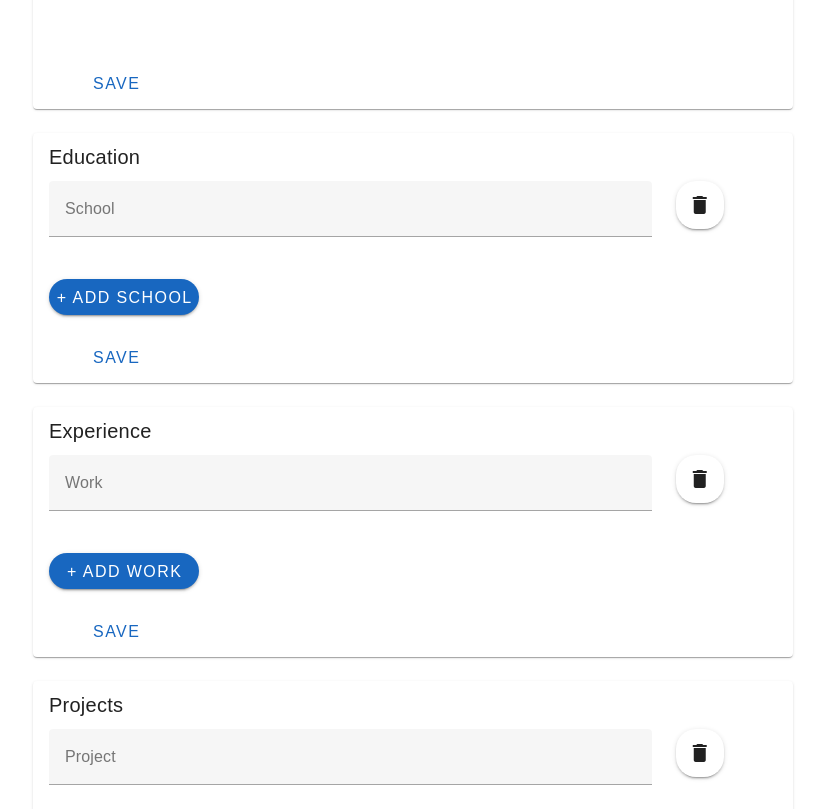
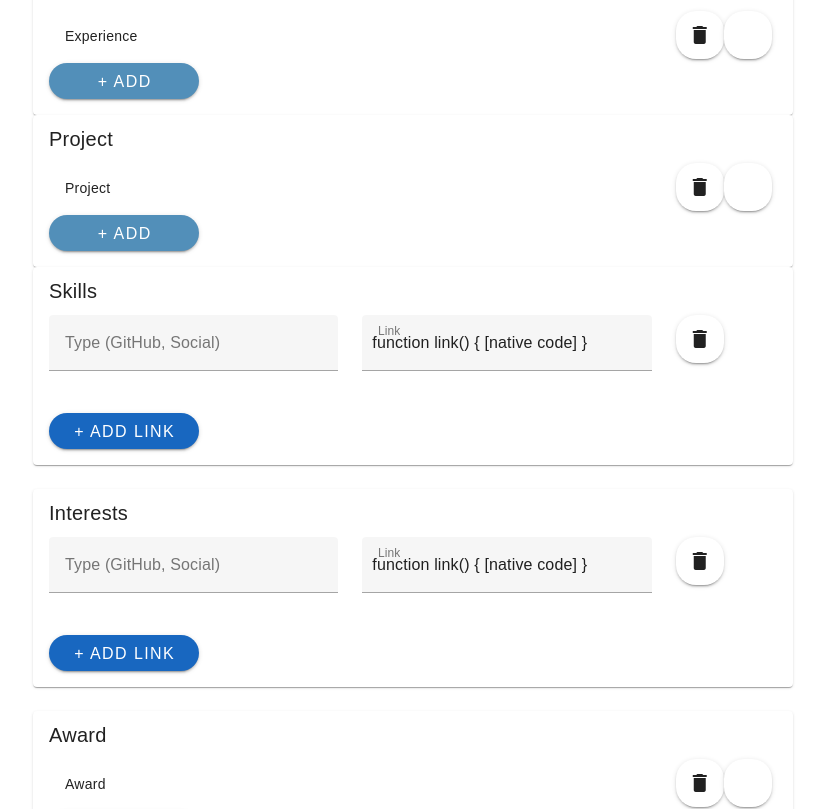
Before and after one commit to IanGWhite/SE4-Project-3-frontend, a Vue app: page /StudentInfo in a window 1280 px wide. Shown: the part 1161-1970 px from the top of the page, without its empty margins (227-1052 px from the left). Built offline with nearby package versions, Linux system fonts and the light colour scheme; what webfontloader would draw is missing.

Commit message:
fixed item list page and create resume page

```diff
--- a/src/views/createResume.vue
+++ b/src/views/createResume.vue
@@ -6,6 +6,7 @@ const resumeName = ref("");
 const personalLinks = ref([{ type: "", link: "" }]);
 const professionalSummary = ref("");
 const sections = ref({
+  personalLink: [{ name: "link 1", checked: false }],
   education: [{ name: "School 1", checked: false }],
   experience: [{ name: "Company 1", checked: false }],
   projects: [{ name: "Project 1", checked: false }],
@@ -13,10 +14,6 @@ const sections = ref({
   interests: [{ name: "Interest 1", checked: false }],
   awards: [{ name: "Award 1", checked: false }],
 });
-
-const addPersonalLink = () => {
-  personalLinks.value.push({ type: "", link: "" });
-};
 
 const addSectionItem = (sectionKey) => {
   sections.value[sectionKey].push({ name: "", checked: false });
@@ -46,40 +43,11 @@ const saveResume = () => {
             outlined
             dense
           ></v-text-field>
-          <v-btn @click="saveResume" color="primary">Save</v-btn>
         </v-card-text>
       </v-card>
 
-      <!-- Personal Links Section -->
-      <v-card class="mt-3">
-        <v-card-title>Personal Links</v-card-title>
-        <v-card-text>
-          <div v-for="(link, index) in personalLinks" :key="index">
-            <v-row>
-              <v-col cols="5">
-                <v-text-field
-                  v-model="link.type"
-                  label="Type (GitHub, Social)"
-                  dense
-                  outlined
-                ></v-text-field>
-              </v-col>
-              <v-col cols="7">
-                <v-text-field
-                  v-model="link.link"
-                  label="Link"
-                  dense
-                  outlined
-                ></v-text-field>
-              </v-col>
-            </v-row>
-          </div>
-          <v-btn @click="addPersonalLink" color="primary">Add Link</v-btn>
-        </v-card-text>
-      </v-card>
-
-      <!-- Professional Summary Section -->
-      <v-card class="mt-3">
+       <!-- Professional Summary Section -->
+       <v-card class="mt-3">
         <v-card-title>Professional Summary</v-card-title>
         <v-card-text>
           <v-textarea
@@ -107,9 +75,6 @@ const saveResume = () => {
                 ></v-text-field>
               </v-row>
             </div>
-            <v-btn @click="addSectionItem(sectionKey)" color="primary">
-              Add {{ sectionKey.charAt(0).toUpperCase() + sectionKey.slice(1, -1) }}
-            </v-btn>
           </v-card-text>
         </v-card>
       </template>
--- a/src/views/itemList.vue
+++ b/src/views/itemList.vue
@@ -13,33 +13,25 @@ const contactInfo = ref({
 });
 const personalLinks = ref([{ type: "", link: "" }]);
 const professionalSummary = ref("");
-const education = ref([{ school: "" }]);
 const experience = ref([{ work: "" }]);
 const projects = ref([{ project: "" }]);
 const skills = ref([""]);
 const interests = ref([""]);
 const awards = ref([{ award: "" }]);
 
-const addPersonalLink = () => personalLinks.value.push({ type: "", link: "" });
-const addEducation = () => education.value.push({ school: "" });
-const addExperience = () => experience.value.push({ work: "" });
-const addProject = () => projects.value.push({ project: "" });
-const addSkill = () => skills.value.push("");
-const addInterest = () => interests.value.push("");
-const addAward = () => awards.value.push({ award: "" });
-
+const addPersonalLink = () => personalLinks.value.push({ type: "", link: "" }); // this will be the code to add to the database
+const addEducation = () => router.push({ name: 'addEducation' });
+const editEducation = () => router.push({ name: 'EditEducation' });
+const addExperience = () => router.push({ name: 'AddExperience' });
+const editExperience = () => router.push({ name: 'EditExperience' });
+const addProject = () => router.push({ name: 'AddProject' });
+const editProject = () => router.push({ name: 'EditProject' });
+const addSkill = () => router.push({ name: 'addEducation' }); // this will be the code to add to the database
+const addInterest = () => router.push({ name: 'addEducation' }); // this will be the code to add to the database
+const addAward = () => router.push({ name: 'AddAward' });
+const editAward = () => router.push({ name: 'EditAward' });
 const saveData = () => {
-  console.log("Save data:", {
-    contactInfo: contactInfo.value,
-    personalLinks: personalLinks.value,
-    professionalSummary: professionalSummary.value,
-    education: education.value,
-    experience: experience.value,
-    projects: projects.value,
-    skills: skills.value,
-    interests: interests.value,
-    awards: awards.value
-  });
+  //saves all data to database
 };
 </script>
 
@@ -82,44 +74,126 @@ const saveData = () => {
       </v-card-text>
     </v-card>
 
-    <!-- Professional Summary Section -->
-    <v-card class="mb-6">
-      <v-card-title>Professional Summary</v-card-title>
+    <v-card>
+      <v-card-title>Education</v-card-title>
       <v-card-text>
-        <v-textarea v-model="professionalSummary" label="Professional Summary" />
-      </v-card-text>
-      <v-card-actions>
-        <v-btn color="primary" @click="saveData">Save</v-btn>
-      </v-card-actions>
-    </v-card>
-
-    <!-- Other Sections: Education, Experience, Projects, Skills, Interests, Awards -->
-    <v-card v-for="(section, index) in [
-      { title: 'Education', items: education, addFunc: addEducation, label: 'School' },
-      { title: 'Experience', items: experience, addFunc: addExperience, label: 'Work' },
-      { title: 'Projects', items: projects, addFunc: addProject, label: 'Project' },
-      { title: 'Skills', items: skills, addFunc: addSkill, label: 'Skill' },
-      { title: 'Interests', items: interests, addFunc: addInterest, label: 'Interest' },
-      { title: 'Awards', items: awards, addFunc: addAward, label: 'Award' }
-    ]" :key="index" class="mb-6">
-      <v-card-title>{{ section.title }}</v-card-title>
-      <v-card-text>
-        <v-row v-for="(item, i) in section.items" :key="i">
+        <v-row >
           <v-col cols="10">
-            <v-text-field v-model="item[section.label.toLowerCase()]" :label="section.label" />
+            <v-card-text> Education</v-card-text>
           </v-col>
           <v-col cols="2">
             <v-btn icon @click="section.items.splice(i, 1)">
               <v-icon>mdi-delete</v-icon>
             </v-btn>
+            <v-btn icon @click="editEducation">
+              <v-icon>mdi-edit</v-icon>
+            </v-btn>
           </v-col>
         </v-row>
-        <v-btn color="primary" text @click="section.addFunc">+ Add {{ section.label }}</v-btn>
+        <v-btn color="blue" text @click="addEducation">+ Add</v-btn>
       </v-card-text>
-      <v-card-actions>
-        <v-btn color="primary" @click="saveData">Save</v-btn>
-      </v-card-actions>
     </v-card>
+
+    <v-card>
+    <v-card-title>Experience</v-card-title>
+    <v-card-text>
+      <v-row >
+        <v-col cols="10">
+          <v-card-text> Experience</v-card-text>
+        </v-col>
+        <v-col cols="2">
+          <v-btn icon @click="section.items.splice(i, 1)">
+            <v-icon>mdi-delete</v-icon>
+          </v-btn>
+          <v-btn icon @click="editExperience">
+            <v-icon>mdi-edit</v-icon>
+          </v-btn>
+        </v-col>
+      </v-row>
+      <v-btn color="blue" text @click="addExperience">+ Add</v-btn>
+    </v-card-text>
+  </v-card>
+
+  <v-card>
+    <v-card-title>Project</v-card-title>
+    <v-card-text>
+      <v-row >
+        <v-col cols="10">
+          <v-card-text> Project</v-card-text>
+        </v-col>
+        <v-col cols="2">
+          <v-btn icon @click="section.items.splice(i, 1)">
+            <v-icon>mdi-delete</v-icon>
+          </v-btn>
+          <v-btn icon @click="editProject">
+            <v-icon>mdi-edit</v-icon>
+          </v-btn>
+        </v-col>
+      </v-row>
+      <v-btn color="blue" text @click="addProject">+ Add</v-btn>
+    </v-card-text>
+  </v-card>
+
+  <v-card class="mb-6">
+    <v-card-title>Skills</v-card-title>
+    <v-card-text>
+      <v-row v-for="(link, index) in skills" :key="index">
+        <v-col cols="5">
+          <v-text-field v-model="link.type" label="Type (GitHub, Social)" />
+        </v-col>
+        <v-col cols="5">
+          <v-text-field v-model="link.link" label="Link" />
+        </v-col>
+        <v-col cols="2">
+          <v-btn icon @click="skills.splice(index, 1)">
+            <v-icon>mdi-delete</v-icon>
+          </v-btn>
+        </v-col>
+      </v-row>
+      <v-btn color="primary" text @click="addSkill">+ Add Link</v-btn>
+    </v-card-text>
+  </v-card>
+
+  <v-card class="mb-6">
+    <v-card-title>Interests</v-card-title>
+    <v-card-text>
+      <v-row v-for="(link, index) in interests" :key="index">
+        <v-col cols="5">
+          <v-text-field v-model="link.type" label="Type (GitHub, Social)" />
+        </v-col>
+        <v-col cols="5">
+          <v-text-field v-model="link.link" label="Link" />
+        </v-col>
+        <v-col cols="2">
+          <v-btn icon @click="interests.splice(index, 1)">
+            <v-icon>mdi-delete</v-icon>
+          </v-btn>
+        </v-col>
+      </v-row>
+      <v-btn color="primary" text @click="addInterest">+ Add Link</v-btn>
+    </v-card-text>
+  </v-card>
+
+
+  <v-card>
+    <v-card-title>Award</v-card-title>
+    <v-card-text>
+      <v-row >
+        <v-col cols="10">
+          <v-card-text> Award</v-card-text>
+        </v-col>
+        <v-col cols="2">
+          <v-btn icon @click="section.items.splice(i, 1)">
+            <v-icon>mdi-delete</v-icon>
+          </v-btn>
+          <v-btn icon @click="editAward">
+            <v-icon>mdi-edit</v-icon>
+          </v-btn>
+        </v-col>
+      </v-row>
+      <v-btn color="blue" text @click="addAward">+ Add</v-btn>
+    </v-card-text>
+  </v-card>
   </v-container>
 </template>
 
```
